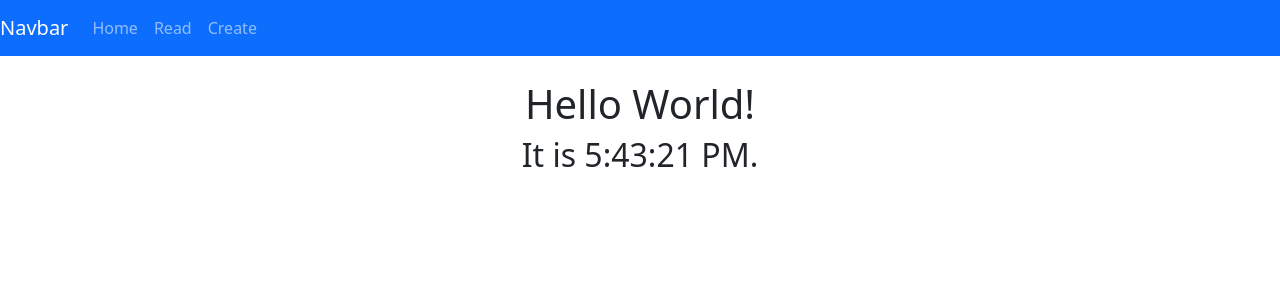
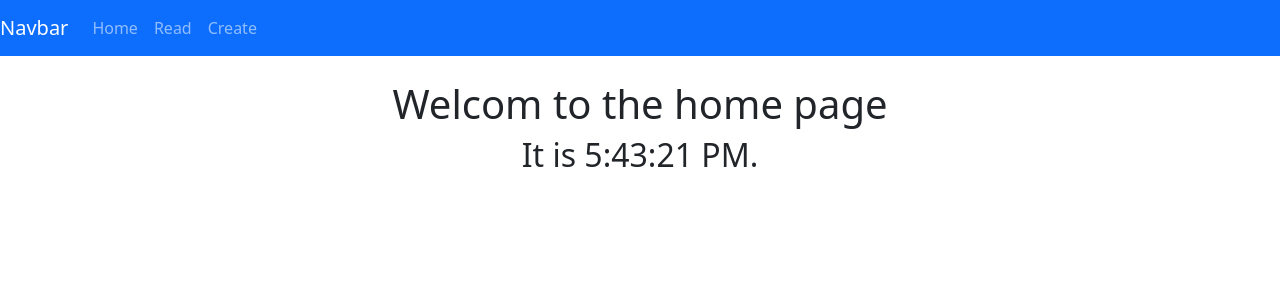
Before and after one commit to DavidFitzharris/datarep_lab10, a React (Create React App) app: page / in a window 1280 px wide. Shown: the top 300 px of the page. Built offline with nearby package versions, Linux system fonts and the light colour scheme.

Commit message:
update components

```diff
--- a/src/App.js
+++ b/src/App.js
@@ -8,6 +8,9 @@ import 'bootstrap/dist/css/bootstrap.min.css';
 import { Navbar, Nav } from 'react-bootstrap';
 
 import { BrowserRouter as Router, Switch, Route } from 'react-router-dom';
+import { Home } from './components/Home';
+import { Create } from './components/create';
+import { Read } from './components/read';
 class App extends Component {
   render() {
     return (
@@ -25,9 +28,9 @@ class App extends Component {
 
           <br />
           <Switch>
-            <Route path='/' component={Content} exact />
-            <Route path='/create' component={Header} exact/>
-            <Route path='/read' component={Footer} exact/>
+            <Route path='/' component={Home} exact />
+            <Route path='/create' component={Create} exact/>
+            <Route path='/read' component={Read} exact/>
           </Switch>
         </div>
       </Router>
--- /dev/null
+++ b/src/components/Home.js
@@ -0,0 +1,13 @@
+import React from 'react';
+
+//Creating a Home class and marked for export
+export class Home extends React.Component {
+    render() {
+        return (
+            <div>
+                <h1>Welcom to the home page</h1>
+                <h2>It is {new Date().toLocaleTimeString()}.</h2>
+            </div>
+        );
+    }
+}
--- /dev/null
+++ b/src/components/create.js
@@ -0,0 +1,12 @@
+import React from 'react';
+
+//Creating a Create class and marked for export
+export class Create extends React.Component {
+    render() {
+        return (
+            <div>
+                <h1>This is the create page</h1>
+            </div>
+        );
+    }
+}
--- /dev/null
+++ b/src/components/read.js
@@ -0,0 +1,12 @@
+import React from 'react';
+
+//Creating a Read class and marked for export
+export class Read extends React.Component {
+    render() {
+        return (
+            <div>
+                <h1>This is the Read page</h1>
+            </div>
+        );
+    }
+}
```
